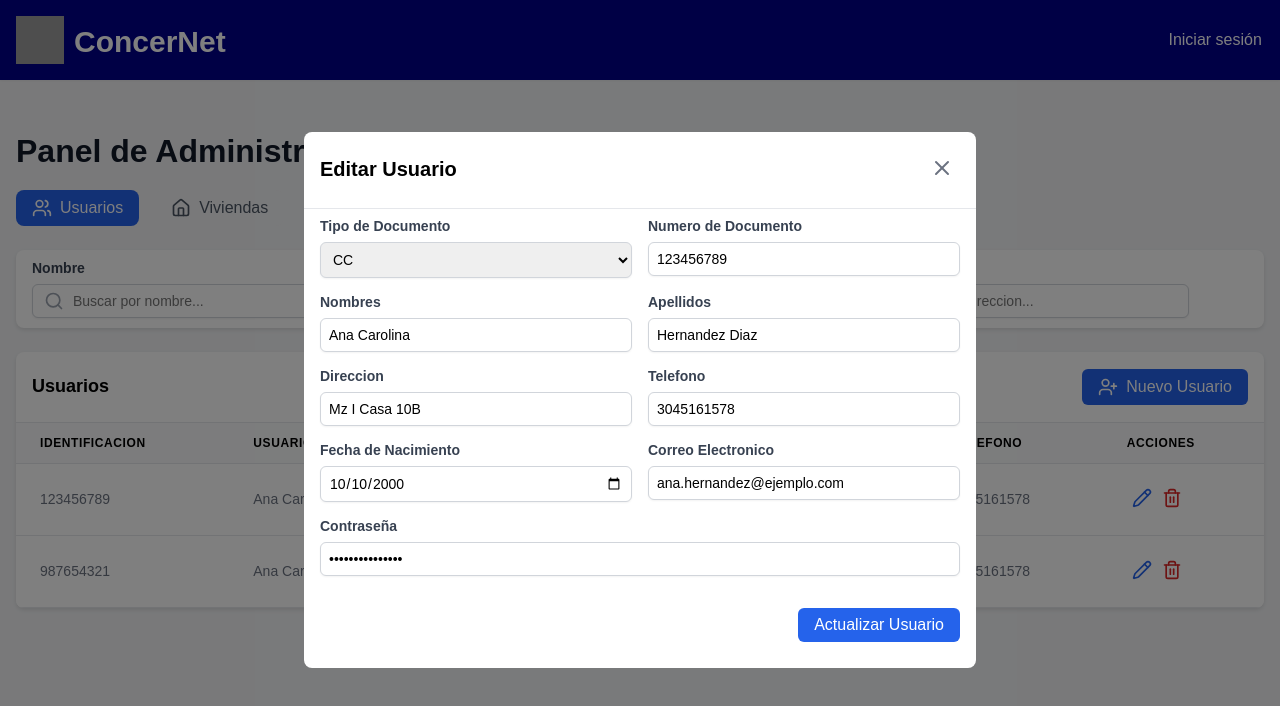
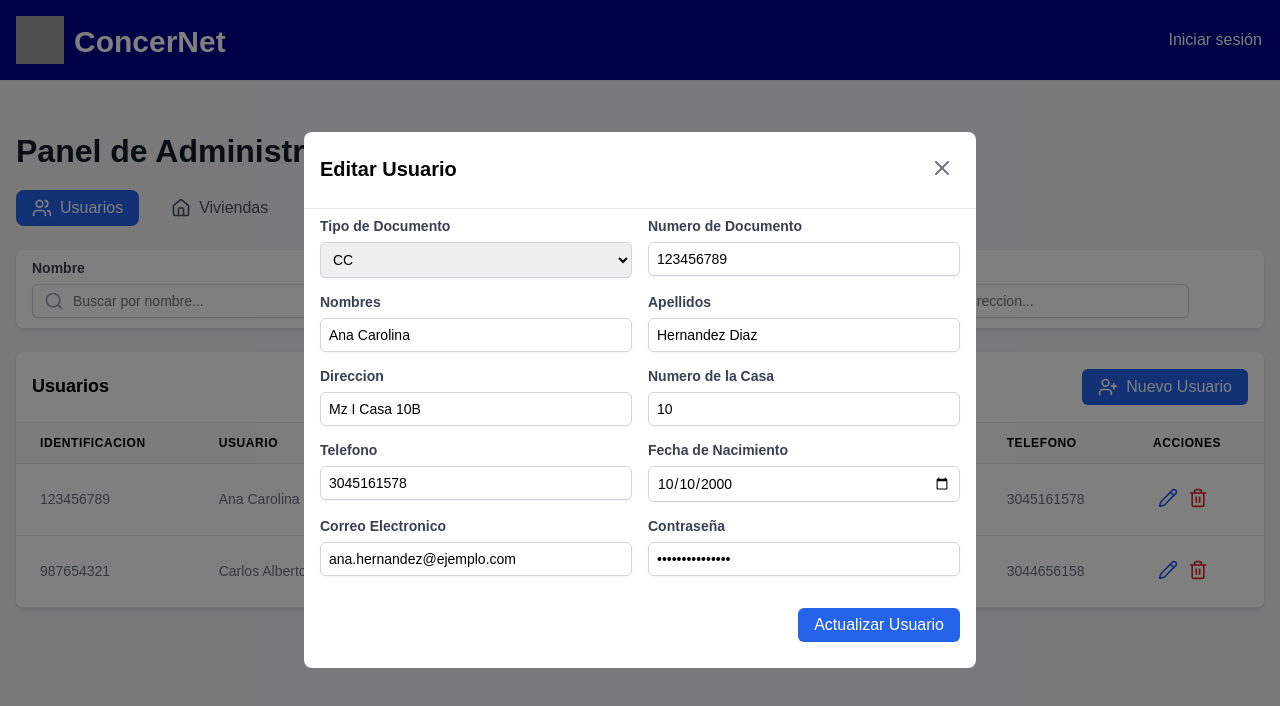
Before and after one commit to ConCerNet/ConCerNet, a React (Create React App) app in the folder concernet/: page /Dashboard_admin in a window 1280 px wide. Both pictures are taken after a click on the button 1141 px from the left and 499 px from the top of the page. Shown: the top 706 px of the page. Built offline with nearby package versions, Linux system fonts and the light colour scheme; grey boxes are pictures that could not be loaded.

Commit message:
Arreglo del front de usuarios

```diff
--- a/concernet/src/Components/UsuarioForm.jsx
+++ b/concernet/src/Components/UsuarioForm.jsx
@@ -30,6 +30,7 @@ export default function UsuarioForm({ usuario, onSubmit }) {
       nombres: formData.get("nombres"),
       apellidos: formData.get("apellidos"),
       direccion: formData.get("direccion"),
+      noCasa: formData.get("noCasa"),
       telefono: formData.get("telefono"),
       email: formData.get("email"),
       contraseña: formData.get("contraseña"),
@@ -125,6 +126,23 @@ export default function UsuarioForm({ usuario, onSubmit }) {
 
         <div>
           <label className="block text-sm font-medium text-gray-700">
+            Numero de la Casa
+          </label>
+          <input
+            type="text"
+            name="noCasa"
+            defaultValue={usuario?.noCasa}
+            className="block w-full rounded-md border-gray-300 shadow-sm focus:border-blue-500 focus:ring-blue-500 input"
+            required
+          />
+        </div>
+
+      </div>
+
+      <div className="grid grid-cols-2 gap-4">
+
+        <div>
+          <label className="block text-sm font-medium text-gray-700">
             Telefono
           </label>
           <input
@@ -135,9 +153,7 @@ export default function UsuarioForm({ usuario, onSubmit }) {
             required
           />
         </div>
-      </div>
 
-      <div className="grid grid-cols-2 gap-4">
         <div>
           <label className="block text-sm font-medium text-gray-700">
             Fecha de Nacimiento
@@ -146,19 +162,6 @@ export default function UsuarioForm({ usuario, onSubmit }) {
             type="date"
             name="fechaNacimiento"
             defaultValue={usuario?.fechaNacimiento}
-            className="block w-full rounded-md border-gray-300 shadow-sm focus:border-blue-500 focus:ring-blue-500 input"
-            required
-          />
-        </div>
-
-        <div>
-          <label className="block text-sm font-medium text-gray-700">
-            Correo Electronico
-          </label>
-          <input
-            type="email"
-            name="email"
-            defaultValue={usuario?.email}
             className="block w-full rounded-md border-gray-300 shadow-sm focus:border-blue-500 focus:ring-blue-500 input"
             required
           />
@@ -195,6 +198,20 @@ export default function UsuarioForm({ usuario, onSubmit }) {
         </div>
       </div> */}
 
+      <div className="grid grid-cols-2 gap-4">
+        <div>
+          <label className="block text-sm font-medium text-gray-700">
+            Correo Electronico
+          </label>
+          <input
+            type="email"
+            name="email"
+            defaultValue={usuario?.email}
+            className="block w-full rounded-md border-gray-300 shadow-sm focus:border-blue-500 focus:ring-blue-500 input"
+            required
+          />
+        </div>
+
         <div>
           <label className="block text-sm font-medium text-gray-700">
             Contraseña
@@ -207,6 +224,7 @@ export default function UsuarioForm({ usuario, onSubmit }) {
             required
           />
         </div>
+      </div>
 
       <div className="flex justify-end space-x-3 pt-4">
         <button
--- a/concernet/src/Components/UsuariosTable.jsx
+++ b/concernet/src/Components/UsuariosTable.jsx
@@ -50,6 +50,9 @@ export default function UsuariosTable({ usuarios, onAdd, onEdit, onDelete }) {
               <th className="px-6 py-3 text-left text-xs font-medium uppercase tracking-wider">
                 Direccion
               </th>
+              <th style={{textAlign: "center"}} className="px-6 py-3 text-left text-xs font-medium uppercase tracking-wider">
+                Numero de Casa
+              </th>
               {/* <th className="px-6 py-3 text-left text-xs font-medium uppercase tracking-wider">
                 Rol
               </th> */}
@@ -79,6 +82,9 @@ export default function UsuariosTable({ usuarios, onAdd, onEdit, onDelete }) {
                 </td>
                 <td className="px-6 py-4 whitespace-nowrap text-sm text-gray-500">
                   {usuario.direccion}
+                </td>
+                <td style={{textAlign: "center"}} className="py-4 whitespace-nowrap  text-gray-500">
+                  {usuario.noCasa}
                 </td>
                 {/* <td className="px-6 py-4 whitespace-nowrap text-sm text-gray-500">
                   {usuario.rol}
--- a/concernet/src/Components/data.jsx
+++ b/concernet/src/Components/data.jsx
@@ -5,23 +5,25 @@ export const usuarios = [
       nombres: "Ana Carolina",
       apellidos: "Hernandez Diaz",
       direccion: "Mz I Casa 10B",
+      noCasa: "10",
       telefono: 3045161578,
       email: "ana.hernandez@ejemplo.com",
       // rol: "Arrendatario",
       contraseña: "anahernandez123",
-      fechaNacimiento: "2000-10-10"
+      fechaNacimiento: "2000-10-10",
     },
     {
       tipoDocumento: "CC",
       noDocumento: 987654321,
-      nombres: "Ana Carolina",
-      apellidos: "Hernandez Diaz",
-      direccion: "Mz I Casa 10B",
-      telefono: 3045161578,
-      email: "ana.hernandez@ejemplo.com",
+      nombres: "Carlos Alberto",
+      apellidos: "Guillen Herrera",
+      direccion: "Mz g Casa 9a",
+      noCasa: "9",
+      telefono: 3044656158,
+      email: "carlos.guillen@ejemplo.com",
       // rol: "Propietario",
-      contraseña: "anahernandez123",
-      fechaNacimiento: "2002-12-16"
+      contraseña: "carlosguillen123",
+      fechaNacimiento: "2000-10-22,"
     }
   ]
 
```
